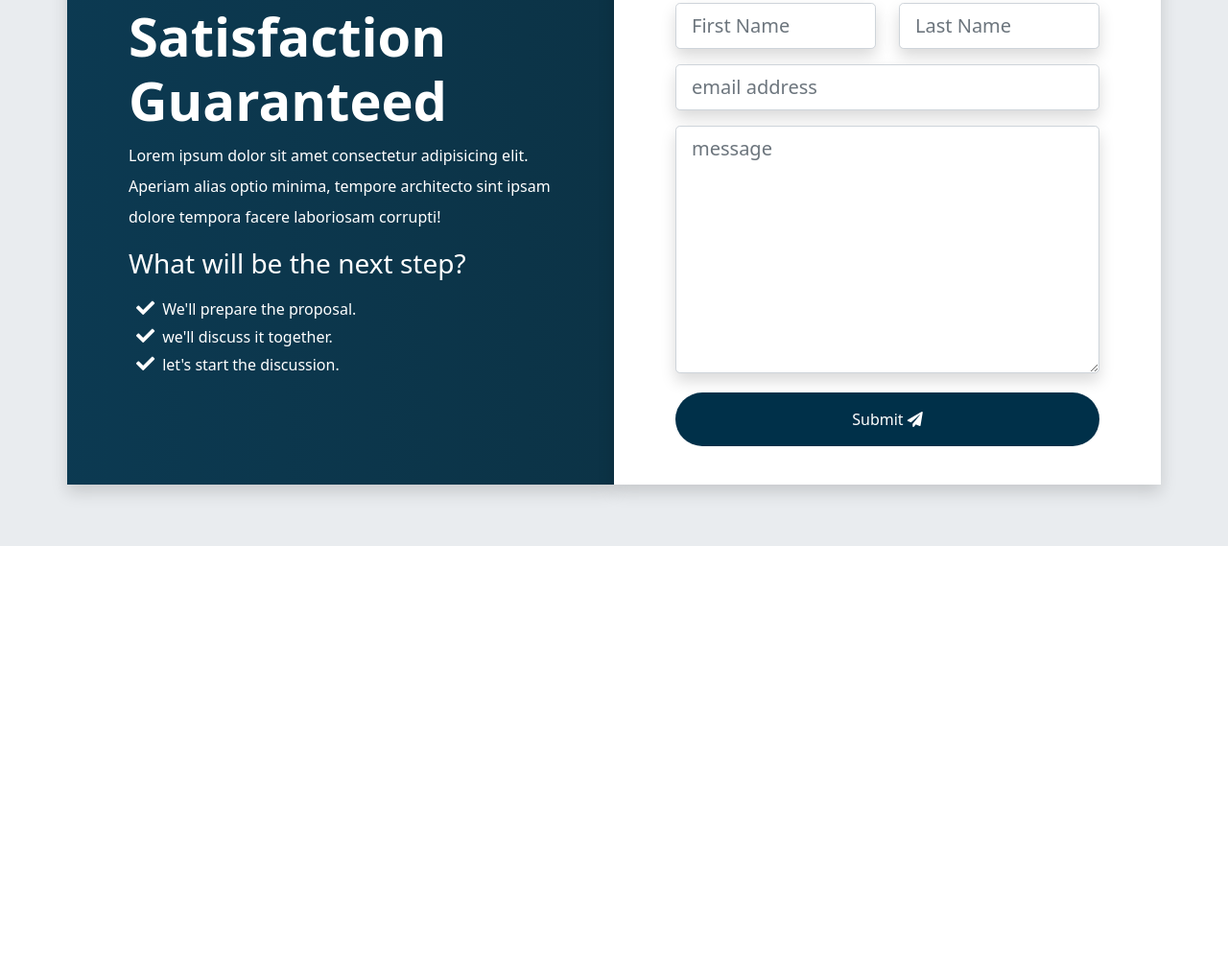
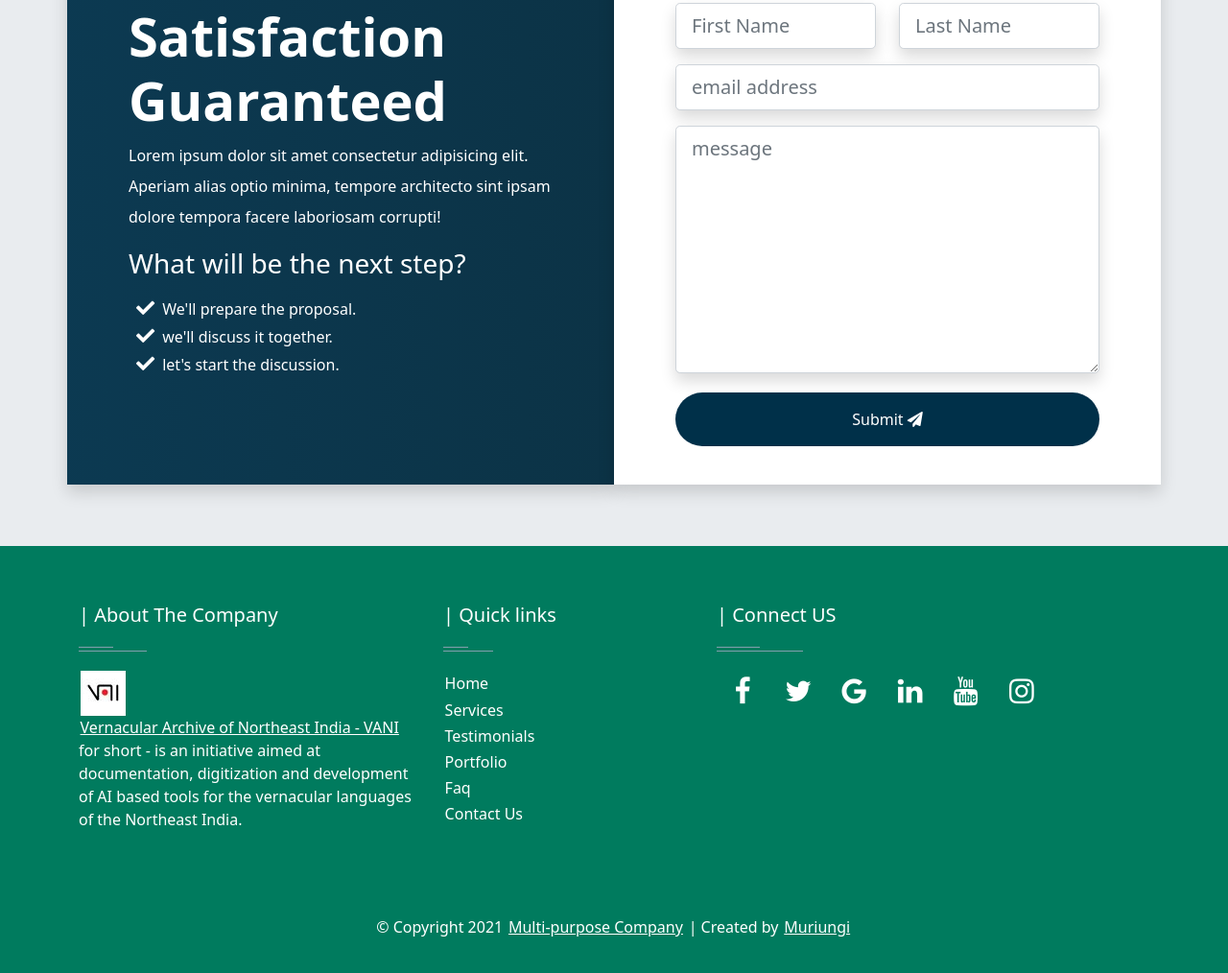
Before and after one commit to Jashwanth-Gowda-R/Bootstrap-5-portfolio-template, a website: page index.html in a window 1280 px wide. Shown: the part 6994-8008 px from the top of the page at 96% size. Before the commit the page ends 7563 px from the top, so only its background shows below. Drawn offline with Linux system fonts and the light colour scheme.

Commit message:
added footer

```diff
--- a/index.html
+++ b/index.html
@@ -10,6 +10,52 @@
   <link href="https://fonts.googleapis.com/css2?family=Poppins:wght@300;400;500;600;700;800;900&display=swap"
     rel="stylesheet" />
   <link rel="stylesheet" href="./assets/vendor/css/glightbox.min.css" />
+  <link rel="stylesheet" href="https://cdnjs.cloudflare.com/ajax/libs/font-awesome/4.7.0/css/font-awesome.min.css">
+
+  <style>
+    .fa {
+      padding: 20px;
+      font-size: 30px;
+      width: 50px;
+      text-align: center;
+      text-decoration: none;
+      margin: 5px 2px;
+    }
+
+    .fa:hover {
+      opacity: 0.7;
+    }
+
+    .fa-facebook {
+      background: #3B5998;
+      color: white;
+    }
+
+    .fa-twitter {
+      background: #55ACEE;
+      color: white;
+    }
+
+    .fa-google {
+      background: #dd4b39;
+      color: white;
+    }
+
+    .fa-linkedin {
+      background: #007bb5;
+      color: white;
+    }
+
+    .fa-youtube {
+      background: #bb0000;
+      color: white;
+    }
+
+    .fa-instagram {
+      background: #125688;
+      color: white;
+    }
+  </style>
 </head>
 
 <body>
@@ -713,6 +759,81 @@
   </section>
 
 
+  <!-- Footer -->
+  <footer id="footer" class="footer-1 ">
+    <div class="main-footer widgets-dark typo-light">
+      <div class="container">
+        <div class="row">
+          <div class="col-xs-12 col-sm-6 col-md-4">
+            <div class="widget subscribe no-box">
+              <h5 class="widget-title">| About The Company<span></span></h5>
+              <a class="navbar-brand" href="#">
+                <img src="./assets/images/Vanilogo.jpg" alt="logo" />
+              </a>
+              <p><a href="https://projectvani.org/about/" class="vani">Vernacular Archive of Northeast India - VANI</a>
+                for short - is an initiative aimed at documentation, digitization and development of AI based tools for
+                the vernacular languages of the Northeast India.</p>
+            </div>
+          </div>
+
+          <div class="col-xs-12 col-sm-6 col-md-3">
+            <div class="widget no-box">
+              <h5 class="widget-title">| Quick links<span></span></h5>
+              <ul class="nav flex-column ">
+                <li class="nav-item">
+                  <a class="nav-link active" aria-current="page" href="#">Home</a>
+                </li>
+                <li class="nav-item">
+                  <a class="nav-link" href="#services"> Services</a>
+                </li>
+                <li class="nav-item">
+                  <a class="nav-link" href="#testimonials">Testimonials</a>
+                </li>
+                <li class="nav-item">
+                  <a class="nav-link" href="#portfolio">Portfolio</a>
+                </li>
+                <li class="nav-item">
+                  <a class="nav-link" href="#faq">Faq</a>
+                </li>
+                <li class="nav-item">
+                  <a class="nav-link" href="#contact">Contact Us</a>
+                </li>
+              </ul>
+            </div>
+          </div>
+
+          <div class="col-xs-12 col-sm-6 col-md-5">
+            <div class="widget no-box">
+              <h5 class="widget-title">| Connect US<span></span></h5>
+              <ul class="list-unstyled list-inline ">
+                <a href="#" class="fa fa-facebook"></a>
+                <a href="#" class="fa fa-twitter"></a>
+                <a href="#" class="fa fa-google"></a>
+                <a href="#" class="fa fa-linkedin"></a>
+                <a href="#" class="fa fa-youtube"></a>
+                <a href="#" class="fa fa-instagram"></a>
+              </ul>
+            </div>
+          </div>
+        </div>
+      </div>
+      <!-- START THE COPYRIGHT INFO  -->
+      <div class="footer-bottom pt-5">
+        <div class="container">
+          <div class="row text-center text-white">
+            <div class="col-12">
+              <div class="footer-bottom__copyright">
+                &COPY; Copyright 2021 <a href="#">Multi-purpose Company</a> | Created by <a
+                  href="http://twitter.com/itsmuriungi" target="_blank">Muriungi</a>
+              </div>
+            </div>
+          </div>
+        </div>
+      </div>
+  </footer>
+  <!-- footer end -->
+
+
 
   <!-- js code -->
   <script src="/assets/vendor/js/glightbox.min.js"></script>
--- a/scss/sections/_footer.scss
+++ b/scss/sections/_footer.scss
@@ -0,0 +1,127 @@
+@import url("https://maxcdn.bootstrapcdn.com/font-awesome/4.7.0/css/font-awesome.min.css");
+/*====================
+          Footer
+====================== */
+#footer a {
+  color: #ffffff;
+  // text-decoration: none !important;
+  background-color: transparent;
+  padding: 0.1rem;
+  -webkit-text-decoration-skip: objects;
+}
+.fa {
+  padding: 0.1rem;
+}
+#footer a:hover {
+  color: yellow !important;
+}
+.vani:hover {
+  text-decoration: underline !important;
+  color: yellow !important;
+}
+
+#footer ul.quick-links li a:hover {
+  color: yellow !important;
+}
+
+/* Main Footer */
+footer .main-footer {
+  padding: 60px 0;
+  background: #007b5e;
+}
+footer ul {
+  padding-left: 0;
+  list-style: none;
+}
+.footer-1{
+    height: 30vh;
+}
+
+/*====================
+  Widgets
+====================== */
+.widget {
+  padding: 20px;
+  margin-bottom: 40px;
+}
+.widget.widget-last {
+  margin-bottom: 0px;
+}
+.widget.no-box {
+  padding: 0;
+  background-color: transparent;
+  margin-bottom: 40px;
+  box-shadow: none;
+  -webkit-box-shadow: none;
+  -moz-box-shadow: none;
+  -ms-box-shadow: none;
+  -o-box-shadow: none;
+}
+.widget.subscribe p {
+  margin-bottom: 18px;
+}
+.widget li a {
+  color: #fff;
+}
+.widget li a:hover {
+  color: #aaa;
+  text-decoration: none;
+}
+.widget-title {
+  margin-bottom: 20px;
+}
+.widget-title span {
+  background: #839fad none repeat scroll 0 0;
+  display: block;
+  height: 1px;
+  margin-top: 25px;
+  position: relative;
+  width: 20%;
+}
+.widget-title span::after {
+  background: inherit;
+  content: "";
+  height: inherit;
+  position: absolute;
+  top: -4px;
+  width: 50%;
+}
+.widget-title.text-center span,
+.widget-title.text-center span::after {
+  margin-left: auto;
+  margin-right: auto;
+  left: 0;
+  right: 0;
+}
+.widget .badge {
+  float: right;
+  background: #7f7f7f;
+}
+
+.typo-light h1,
+.typo-light h2,
+.typo-light h3,
+.typo-light h4,
+.typo-light h5,
+.typo-light h6,
+.typo-light p,
+.typo-light div,
+.typo-light span,
+.typo-light small {
+  color: #fff;
+}
+
+.thumb-content ::before {
+  content: "\f190";
+  font-family: FontAwesome;
+  font-style: normal;
+  font-weight: normal;
+  text-decoration: inherit;
+  margin-left: 5px;
+  color: #ffffff;
+}
+
+
+.footer-bottom__copyright{
+    margin-bottom: -5%;
+}
```
Also changed, not shown: assets/css/style.css, 1 other file.
